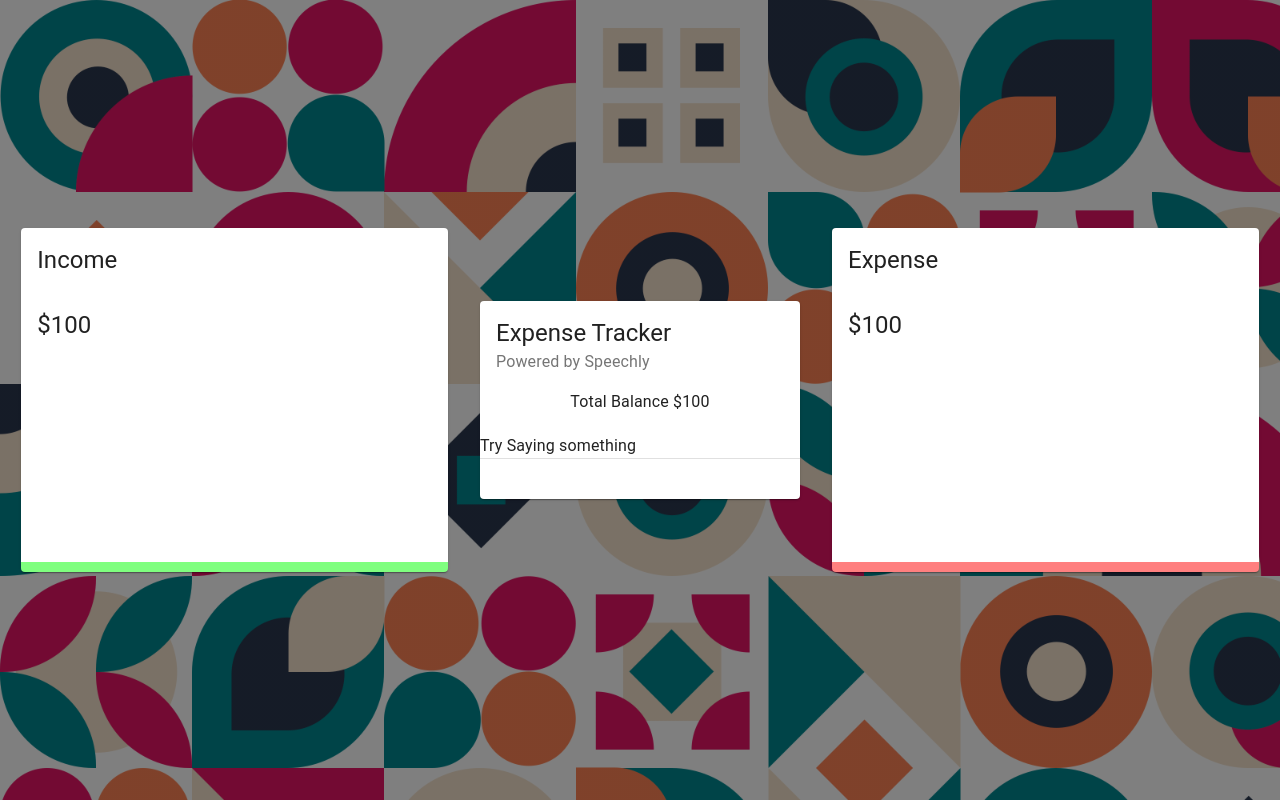
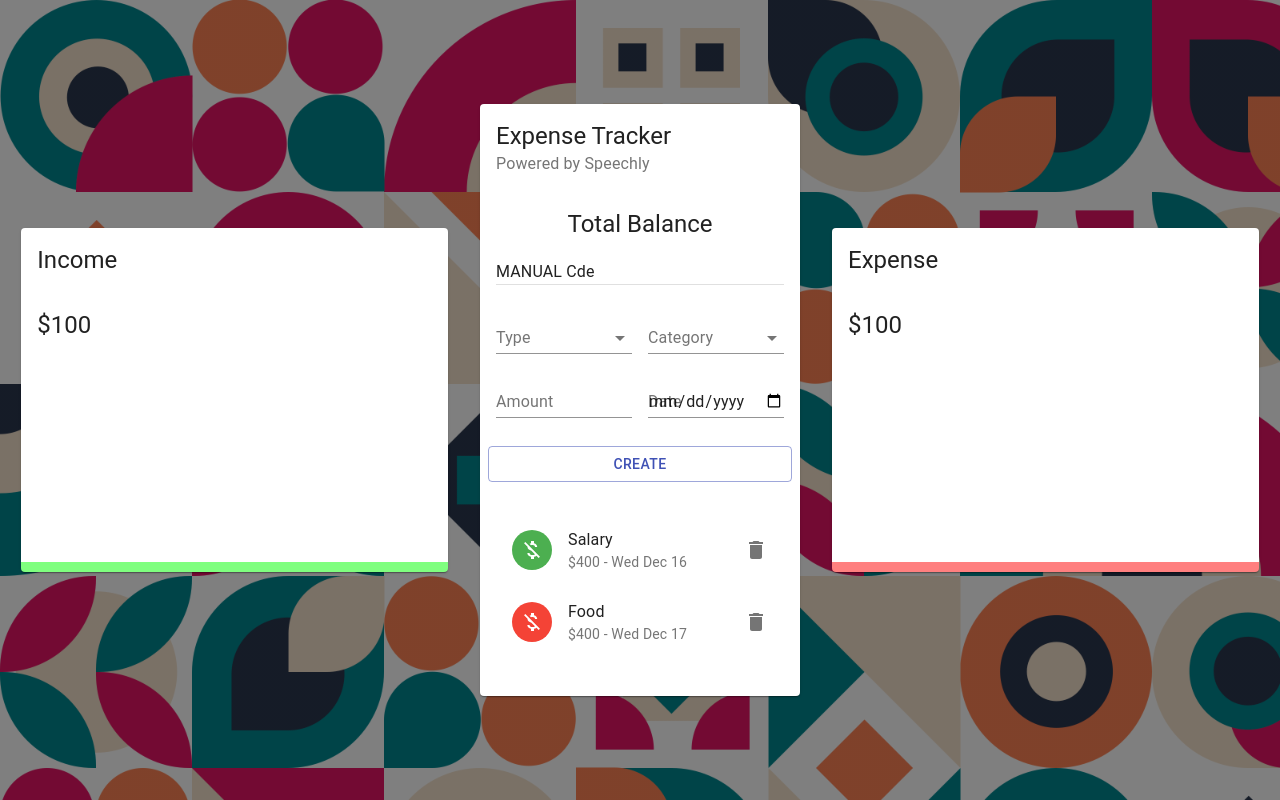
Before and after one commit to UnkleTayo/voice-expense-tracker, a React (Create React App) app: page / in a window 1280 px wide. Built offline with nearby package versions, Linux system fonts and the light colour scheme.

Commit message:
FEAT: Implement scrollable list

```diff
--- a/src/App.js
+++ b/src/App.js
@@ -2,7 +2,7 @@ import React from 'react';
 import { Grid } from '@material-ui/core';
 import Details from './Components/Details/Details';
 import useStyles from './styles';
-import Main from './Components/Details/Main';
+import Main from './Components/Main/Main';
 
 const App = () => {
   const classes = useStyles();
--- a/src/Components/Details/Main.jsx
+++ /dev/null
@@ -1,37 +0,0 @@
-import React from 'react';
-import {
-  Card,
-  CardHeader,
-  CardContent,
-  Typography,
-  Grid,
-  Divider,
-} from '@material-ui/core';
-
-import useStyles from './styles';
-
-const Main = () => {
-  const classes = useStyles();
-  return (
-    <Card className={classes.root}>
-      <CardHeader title='Expense Tracker' subheader='Powered by Speechly' />
-      <Typography align='center' variont='h5'>
-        Total Balance $100
-      </Typography>
-      <Typography
-        variant='subtitle1'
-        style={{ lineHeight: '1.5em', marginTop: '20px' }}
-      >
-        Try Saying something
-      </Typography>
-      <Divider />
-      <CardContent className={classes.CardContent}>
-        <Grid item xs={12}>
-          {/* List */}
-        </Grid>
-      </CardContent>
-    </Card>
-  );
-};
-
-export default Main;
--- a/src/Components/Main/Form/form.jsx
+++ b/src/Components/Main/Form/form.jsx
@@ -5,30 +5,61 @@ import {
   Grid,
   Button,
   FormControl,
-  TextLabel,
   Select,
   InputLabel,
   MenuItem,
 } from '@material-ui/core';
 import useStyles from './styles';
-const form = () => {
+const Form = () => {
   const classes = useStyles();
+
   return (
-    <Grid container spcaing={2}>
+    <Grid container spacing={2}>
+      {/* <Snackbar open={open} setOpen={setOpen} /> */}
       <Grid item xs={12}>
         <Typography align='center' variant='subtitle2' gutterBottom>
-          ...
+          {/* {segment ? (
+            <div className='segment'>
+              {segment.words.map((w) => w.value).join(' ')}
+            </div>
+          ) : null}
+          {isSpeaking ? <BigTranscript /> : 'Start adding transactions'}  */}
         </Typography>
       </Grid>
       <Grid item xs={6}>
         <FormControl fullWidth>
           <InputLabel>Type</InputLabel>
-
-
+          <Select>
+            <MenuItem value='Income'>Income</MenuItem>
+            <MenuItem value='Expense'>Expense</MenuItem>
+          </Select>
         </FormControl>
       </Grid>
+      <Grid item xs={6}>
+        <FormControl fullWidth>
+          <InputLabel>Category</InputLabel>
+          <Select>
+            <MenuItem value='Income'>Income</MenuItem>
+            <MenuItem value='Expense'>Expense</MenuItem>
+          </Select>
+        </FormControl>
+      </Grid>
+      <Grid item xs={6}>
+        <TextField type='number' label='Amount' fullWidth />
+      </Grid>
+      <Grid item xs={6}>
+        <TextField fullWidth label='Date' type='date' />
+      </Grid>
+      <Button
+        className={classes.button}
+        variant='outlined'
+        color='primary'
+        fullWidth
+      >
+        Create
+      </Button>
     </Grid>
   );
 };
 
-export default form;
+export default Form;
--- /dev/null
+++ b/src/Components/Main/List/List.jsx
@@ -0,0 +1,79 @@
+import React from 'react';
+import {
+  List as MUIList,
+  ListItem,
+  ListItemAvatar,
+  ListItemText,
+  Avatar,
+  ListItemSecondaryAction,
+  IconButton,
+  Slide,
+} from '@material-ui/core';
+
+import { Delete, MoneyOff } from '@material-ui/icons';
+import useStyles from './styles';
+
+const List = () => {
+  const classes = useStyles();
+  const transactions = [
+    {
+      id: 1,
+      type: 'Income',
+      category: 'Salary',
+      amount: '400',
+      date: 'Wed Dec 16',
+    },
+    {
+      id: 1,
+      type: 'Expense',
+      category: 'Food',
+      amount: '400',
+      date: 'Wed Dec 17',
+    },
+    {
+      id: 1,
+      type: 'Expense',
+      category: 'Books',
+      amount: '30',
+      date: 'Wed Dec 14',
+    },
+  ];
+  return (
+    <MUIList dense={false} className={classes.list}>
+      {transactions.map((transaction) => (
+        <Slide
+          direction='down'
+          in
+          mountOnEnter
+          unmountOnExit
+          key={transaction.id}
+        >
+          <ListItem>
+            <ListItemAvatar>
+              <Avatar
+                className={
+                  transaction.type === 'Income'
+                    ? classes.avatarIncome
+                    : classes.avatarExpense
+                }
+              >
+                <MoneyOff />
+              </Avatar>
+            </ListItemAvatar>
+            <ListItemText
+              primary={transaction.category}
+              secondary={`$${transaction.amount} - ${transaction.date}`}
+            />
+            <ListItemSecondaryAction>
+              <IconButton edge='end' aria-label='delete' onClick=''>
+                <Delete />
+              </IconButton>
+            </ListItemSecondaryAction>
+          </ListItem>
+        </Slide>
+      ))}
+    </MUIList>
+  );
+};
+
+export default List;
--- /dev/null
+++ b/src/Components/Main/List/styles.js
@@ -0,0 +1,17 @@
+import { makeStyles } from '@material-ui/core/styles';
+import { red, green } from '@material-ui/core/colors';
+
+export default makeStyles((theme) => ({
+  avatarIncome: {
+    color: '#fff',
+    backgroundColor: green[500],
+  },
+  avatarExpense: {
+    color: theme.palette.getContrastText(red[500]),
+    backgroundColor: red[500],
+  },
+  list: {
+    maxHeight: '150px',
+    overflow: 'auto',
+  },
+}));
--- /dev/null
+++ b/src/Components/Main/Main.jsx
@@ -0,0 +1,44 @@
+import React from 'react';
+import {
+  Card,
+  CardHeader,
+  CardContent,
+  Typography,
+  Grid,
+  Divider,
+} from '@material-ui/core';
+import Form from './Form/Form';
+import List from './List/List';
+import useStyle from '../Details/styles';
+
+const Main = () => {
+  const classes = useStyle();
+  return (
+    <Card className={classes.root}>
+      <CardHeader title='Expense Tracker' subheader='Powered by Speechly' />
+      <CardContent>
+        <Typography align='center' variant='h5'>
+          Total Balance{' '}
+        </Typography>
+        <Typography
+          variant='subtitle1'
+          style={{ lineHeight: '1.5em', marginTop: '20px' }}
+        >
+          MANUAL Cde
+          {/* <InfoCard /> */}
+        </Typography>
+        <Divider className={classes.divider} />
+        <Form />
+      </CardContent>
+      <CardContent className={classes.cartContent}>
+        <Grid container spacing={2}>
+          <Grid item xs={12}>
+            <List />
+          </Grid>
+        </Grid>
+      </CardContent>
+    </Card>
+  );
+};
+
+export default Main;
```
